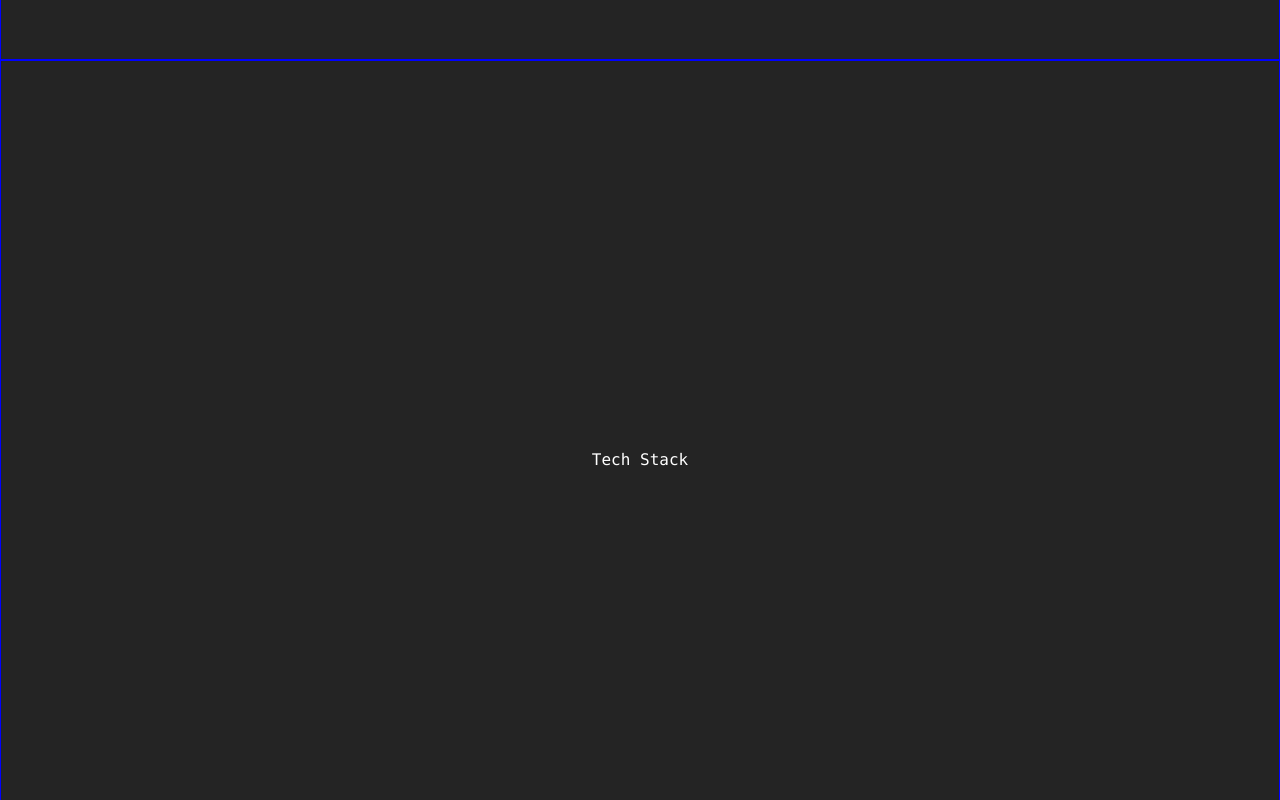
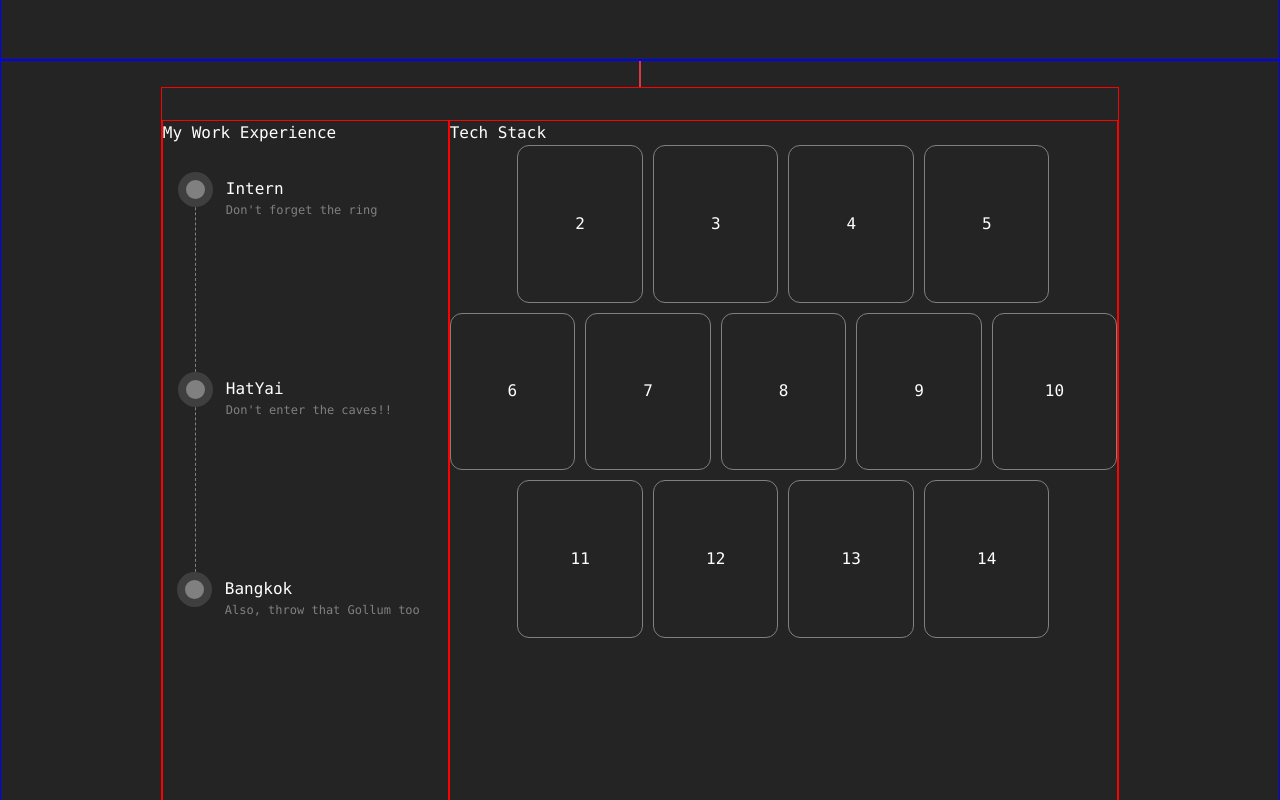
Before and after one commit to DevJhom/portfolio, a Vue app: page / in a window 1280 px wide. Shown: the part 1540-2340 px from the top of the page. Built offline with nearby package versions, Linux system fonts and the light colour scheme.

Commit message:
refactor code

```diff
--- /dev/null
+++ b/src/components/AboutMe.vue
@@ -0,0 +1,91 @@
+<script setup lang="ts">
+</script>
+
+<template>
+    <div class="grid-container">
+        <div class="grid-item my-location">
+            <span>
+                I'm Yangon, Myanmar (Burma)
+            </span>
+            <span>
+                Based in Bangkok, Thailand
+            </span>
+        </div>
+        <div class="grid-item">
+        </div>
+        <div class="grid-item">
+            I have 3 years of hands-on experience in web application development.
+        </div>
+        <div class="grid-item">
+        </div>
+        <div class="grid-item">
+            I'm a software developer passionate about coding and problem-solving. I approach each project with a creative mindset, a strong dedication and an emphasis on writing clean and maintainable codes.
+        </div>
+        <div class="grid-item">
+        </div>
+    </div>
+</template>
+
+<style scoped lang="scss">
+.grid-container {
+    display: grid;
+    grid-template-columns: repeat(4, 1fr);
+    grid-template-rows: auto auto auto auto;
+    gap: 2rem;
+    width: 75%;
+    height: 100%;
+}
+
+.grid-item {
+    border: 1px solid gray;
+    border-radius: 12px;
+    padding: 2rem;
+    transition: transform 0.3s ease;
+}
+
+.grid-item:hover {
+    border: 1px solid blue;
+    transform: scale(1.04);
+}
+
+.grid-item:nth-child(1) {
+    grid-column: 1 / span 1;
+    grid-row: 1 / span 2;
+}
+
+.grid-item:nth-child(2) {
+    grid-column: 2 / span 2;
+    grid-row: 1 / span 1;
+}
+
+.grid-item:nth-child(3) {
+    grid-column: 4 / span 1;
+    grid-row: 1 / span 1;
+}
+
+.grid-item:nth-child(4) {
+    grid-column: 2 / span 1;
+    grid-row: 2 / span 1;
+}
+
+.grid-item:nth-child(5) {
+    grid-column: 3 / span 2;
+    grid-row: 2 / span 2;
+}
+
+.grid-item:nth-child(6) {
+    grid-column: 1 / span 2;
+    grid-row: 3 / span 1;
+}
+
+@media (max-width: 768px) {
+    .grid-container {
+        grid-template-columns: 1fr;
+        grid-template-rows: auto;
+    }
+    .grid-item {
+        grid-column: 1 / span 1 !important;
+        grid-row: auto !important;
+    }
+}
+</style>
--- a/src/components/MainPage.vue
+++ b/src/components/MainPage.vue
@@ -1,6 +1,8 @@
 <script setup lang="ts">
 import { ref, onMounted, onUnmounted, computed, watch, reactive } from 'vue';
 import NavBar from '@components/NavBar.vue';
+import AboutMe from './AboutMe.vue';
+import TechStack from './TechStack.vue';
 
 const sections = ref([
     { id: 'home', label: 'Home' },
@@ -31,7 +33,7 @@ const typeKeepCalm = reactive({
 });
 
 watch(activeSection, (newSection) => {
-    if (newSection == 'projects' && !typeKeepCalm.isAlreadyTyped) {
+    if (newSection == 'tech-stack' && !typeKeepCalm.isAlreadyTyped) {
         typeKeepCalm.isTyping = true;
         setTimeout(() => {
             typeKeepCalm.isTyping = false;
@@ -98,44 +100,23 @@ onUnmounted(() => {
         <!-- ABOUT ME -->
         <div id="about-me">
             <section>
-                <div class="grid-container">
-                    <div class="grid-item my-location">
-                        <span>
-                            I'm Yangon, Myanmar (Burma)
-                        </span>
-                        <span>
-                            Based in Bangkok, Thailand
-                        </span>
-                    </div>
-                    <div class="grid-item">
-                    </div>
-                    <div class="grid-item">
-                        I have 3 years of hands-on experience in web application development.
-                    </div>
-                    <div class="grid-item">
-                    </div>
-                    <div class="grid-item">
-                        I'm a software developer passionate about coding and problem-solving. I approach each project with a creative mindset, a strong dedication and an emphasis on writing clean and maintainable codes.
-                    </div>
-                    <div class="grid-item">
-                    </div>
-                </div>
+                <AboutMe/>
             </section>
         </div>
         <!-- TECH STACK -->
         <div id="tech-stack">
             <section>
-                Tech Stack
+                <div class="keep-calm border border-danger">
+                    <div v-if="typeKeepCalm.isTyping || typeKeepCalm.isAlreadyTyped" :class="{typewriter: typeKeepCalm.isTyping}" class="animate-on-hover">
+                        <h2>Keep Calm and Code On.</h2>
+                    </div>
+                </div>
+                <TechStack/>
             </section>
         </div>
         <!-- PROJECTS -->
         <div id="projects">
             <section>
-                <div class="keep-calm">
-                    <div v-if="typeKeepCalm.isTyping || typeKeepCalm.isAlreadyTyped" :class="{typewriter: typeKeepCalm.isTyping}" class="animate-on-hover">
-                        <h2>Keep Calm and Code On.</h2>
-                    </div>
-                </div>
                 Projects
             </section>
         </div>
@@ -164,15 +145,6 @@ section {
     position: relative;
 }
 
-.animate-on-hover {
-    transition: transform 0.3s ease;
-}
-
-.animate-on-hover:hover {
-    color: blue;
-    transform: scale(1.1);
-}
-
 .logo {
     position: fixed;
     margin-left: 2rem;
@@ -193,11 +165,6 @@ section {
     display: flex;
     justify-content: center;
     align-items: center;
-}
-
-.my-location {
-    display: flex;
-    flex-direction: column;
 }
 
 // Transition
@@ -232,67 +199,4 @@ section {
     to { border-color: transparent }
 }
 
-// About Me
-.grid-container {
-    display: grid;
-    grid-template-columns: repeat(4, 1fr);
-    grid-template-rows: auto auto auto auto;
-    gap: 2rem;
-    width: 75%;
-    height: 100%;
-}
-
-.grid-item {
-    border: 1px solid gray;
-    border-radius: 12px;
-    padding: 2rem;
-    transition: transform 0.3s ease;
-}
-
-.grid-item:hover {
-    border: 1px solid blue;
-    transform: scale(1.04);
-}
-
-.grid-item:nth-child(1) {
-    grid-column: 1 / span 1;
-    grid-row: 1 / span 2;
-}
-
-.grid-item:nth-child(2) {
-    grid-column: 2 / span 2;
-    grid-row: 1 / span 1;
-}
-
-.grid-item:nth-child(3) {
-    grid-column: 4 / span 1;
-    grid-row: 1 / span 1;
-}
-
-.grid-item:nth-child(4) {
-    grid-column: 2 / span 1;
-    grid-row: 2 / span 1;
-}
-
-.grid-item:nth-child(5) {
-    grid-column: 3 / span 2;
-    grid-row: 2 / span 2;
-}
-
-.grid-item:nth-child(6) {
-    grid-column: 1 / span 2;
-    grid-row: 3 / span 1;
-}
-
-@media (max-width: 768px) {
-    .grid-container {
-        grid-template-columns: 1fr;
-        grid-template-rows: auto;
-    }
-    .grid-item {
-        grid-column: 1 / span 1 !important;
-        grid-row: auto !important;
-    }
-}
-
 </style>
--- /dev/null
+++ b/src/components/TechStack.vue
@@ -0,0 +1,219 @@
+<script setup lang="ts">
+</script>
+
+<template>
+    <div class="tech-stack">
+        <div class="tech-stack-left">
+            <span>
+                My Work Experience
+            </span>
+
+            <div class="history-tl-container">
+                <ul class="tl">
+                    <li class="tl-item" ng-repeat="item in retailer_history">
+                        <div class="item-title">Intern</div>
+                        <div class="item-detail">Don't forget the ring</div>
+                    </li>
+                    <li class="tl-item" ng-repeat="item in retailer_history">
+                        <div class="item-title">HatYai</div>
+                        <div class="item-detail">Don't enter the caves!!</div>
+                    </li>
+                    <li class="tl-item" ng-repeat="item in retailer_history">
+                        <div class="item-title">Bangkok</div>
+                        <div class="item-detail">Also, throw that Gollum too</div>
+                    </li>
+                </ul>
+            </div>
+        </div>
+        <div class="tech-stack-right">
+            Tech Stack
+            <div class="tech-stack-grid">
+                <div class="tech-stack-grid-item grid-2">2</div>
+                <div class="tech-stack-grid-item grid-3">3</div>
+                <div class="tech-stack-grid-item grid-4">4</div>
+                <div class="tech-stack-grid-item grid-5">5</div>
+                <div class="tech-stack-grid-item grid-6">6</div>
+                <div class="tech-stack-grid-item grid-7">7</div>
+                <div class="tech-stack-grid-item grid-8">8</div>
+                <div class="tech-stack-grid-item grid-9">9</div>
+                <div class="tech-stack-grid-item grid-10">10</div>
+                <div class="tech-stack-grid-item grid-11">11</div>
+                <div class="tech-stack-grid-item grid-12">12</div>
+                <div class="tech-stack-grid-item grid-13">13</div>
+                <div class="tech-stack-grid-item grid-14">14</div>
+            </div>
+
+        </div>
+    </div>
+</template>
+
+<style scoped lang="scss">
+// Tech Stack
+.tech-stack {
+    display: flex;
+    flex-direction: row;
+    justify-content: center;
+    align-items: center;
+    width: 75%;
+    margin: auto;
+    padding: 2rem 0;
+    border: 1px solid red;
+}
+
+.tech-stack-left {
+    width: 30%;
+    height: 100%;
+    border: 1px solid red;
+}
+
+.tech-stack-right {
+    width: 70%;
+    height: 100%;
+    border: 1px solid red;
+}
+
+// Tech Stack Left
+.history-tl-container {
+    padding: 2rem 0;
+}
+
+.history-tl-container ul.tl li {
+    position: relative;
+    list-style: none;
+    margin: auto;
+    min-height: 200px;
+    border-left: 1px dashed gray;
+    padding-left: 30px;
+}
+
+.history-tl-container ul.tl li:last-child {
+    border-left: 0;
+}
+
+.history-tl-container ul.tl li::before {
+    position: absolute;
+    content: " ";
+    left: -18px;
+    top: -5px;
+    border: 8px solid rgba(36, 36, 36, 0.7);
+    border-radius: 500%;
+    background: gray;
+    height: 35px;
+    width: 35px;
+    transition: all 500ms ease-in;
+}
+
+.history-tl-container ul.tl li:hover::before{
+    border-color:  gray;
+    transition: all 500ms ease-in;
+}
+
+ul.tl li .item-detail{
+    color: gray;
+    font-size:12px;
+}
+
+// Tech Stack Right
+.tech-stack-grid {
+    display: grid;
+    grid-template-columns: repeat(10, 1fr);
+    grid-template-rows: repeat(6, 1fr);
+    gap: 10px;
+    height: 70%;
+}
+
+.tech-stack-grid-item {
+    border: 1px solid gray;
+    border-radius: 12px;
+    display: flex;
+    justify-content: center;
+    align-items: center;
+}
+
+.grid-2 {
+    grid-column: span 2 / span 2;
+    grid-row: span 2 / span 2;
+    grid-column-start: 2;
+}
+
+.grid-3 {
+    grid-column: span 2 / span 2;
+    grid-row: span 2 / span 2;
+    grid-column-start: 4;
+}
+
+.grid-4 {
+    grid-column: span 2 / span 2;
+    grid-row: span 2 / span 2;
+    grid-column-start: 6;
+}
+
+.grid-5 {
+    grid-column: span 2 / span 2;
+    grid-row: span 2 / span 2;
+    grid-column-start: 8;
+}
+
+.grid-6 {
+    grid-column: span 2 / span 2;
+    grid-row: span 2 / span 2;
+    grid-row-start: 3;
+}
+
+.grid-7 {
+    grid-column: span 2 / span 2;
+    grid-row: span 2 / span 2;
+    grid-column-start: 3;
+    grid-row-start: 3;
+}
+
+.grid-8 {
+    grid-column: span 2 / span 2;
+    grid-row: span 2 / span 2;
+    grid-column-start: 5;
+    grid-row-start: 3;
+}
+
+.grid-9 {
+    grid-column: span 2 / span 2;
+    grid-row: span 2 / span 2;
+    grid-column-start: 7;
+    grid-row-start: 3;
+}
+
+.grid-10 {
+    grid-column: span 2 / span 2;
+    grid-row: span 2 / span 2;
+    grid-column-start: 9;
+    grid-row-start: 3;
+}
+
+.grid-11 {
+    grid-column: span 2 / span 2;
+    grid-row: span 2 / span 2;
+    grid-column-start: 2;
+    grid-row-start: 5;
+}
+
+.grid-12 {
+    grid-column: span 2 / span 2;
+    grid-row: span 2 / span 2;
+    grid-column-start: 4;
+    grid-row-start: 5;
+}
+
+.grid-13 {
+    grid-column: span 2 / span 2;
+    grid-row: span 2 / span 2;
+    grid-column-start: 6;
+    grid-row-start: 5;
+}
+
+.grid-14 {
+    grid-column: span 2 / span 2;
+    grid-row: span 2 / span 2;
+    grid-column-start: 8;
+    grid-row-start: 5;
+}
+
+</style>
--- a/src/scss/main.scss
+++ b/src/scss/main.scss
@@ -25,3 +25,12 @@ a {
 #app {
   margin: 0 auto;
 }
+
+.animate-on-hover {
+  transition: transform 0.3s ease;
+}
+
+.animate-on-hover:hover {
+  color: blue;
+  transform: scale(1.1);
+}
```
